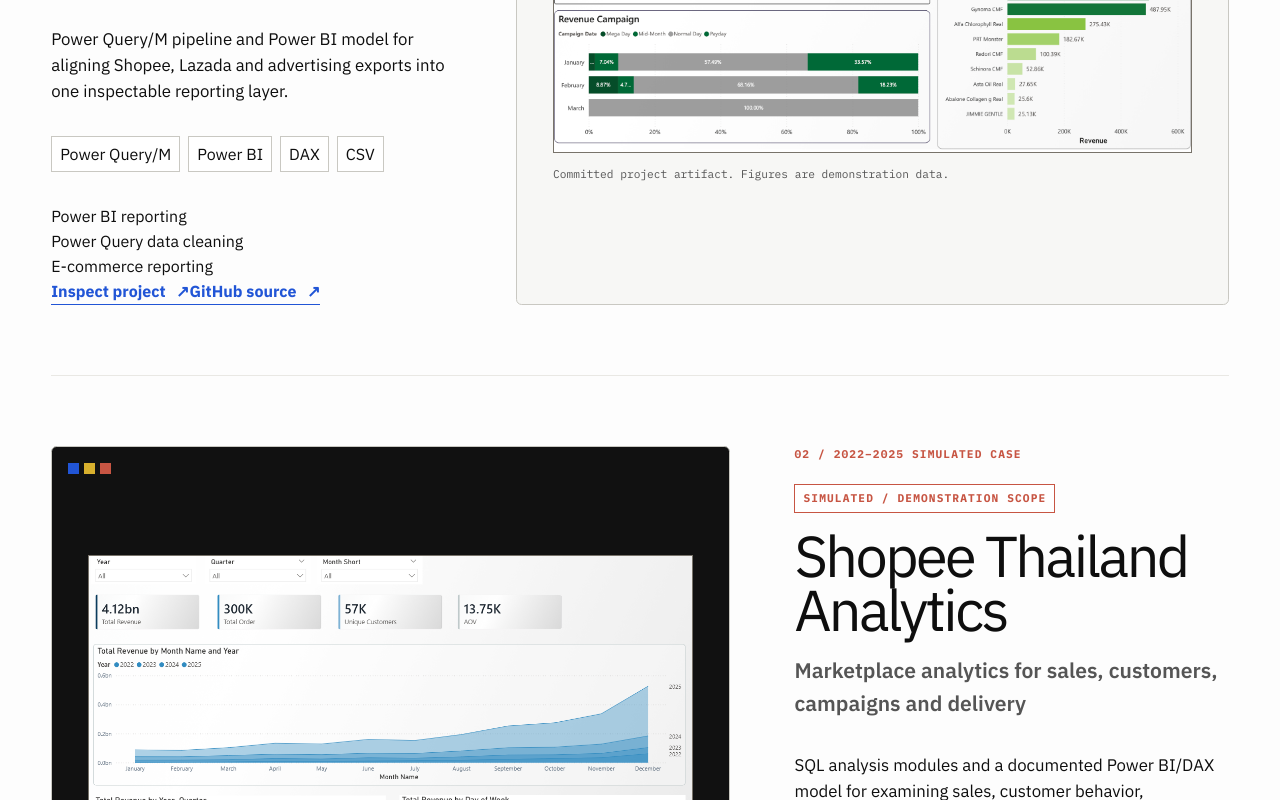
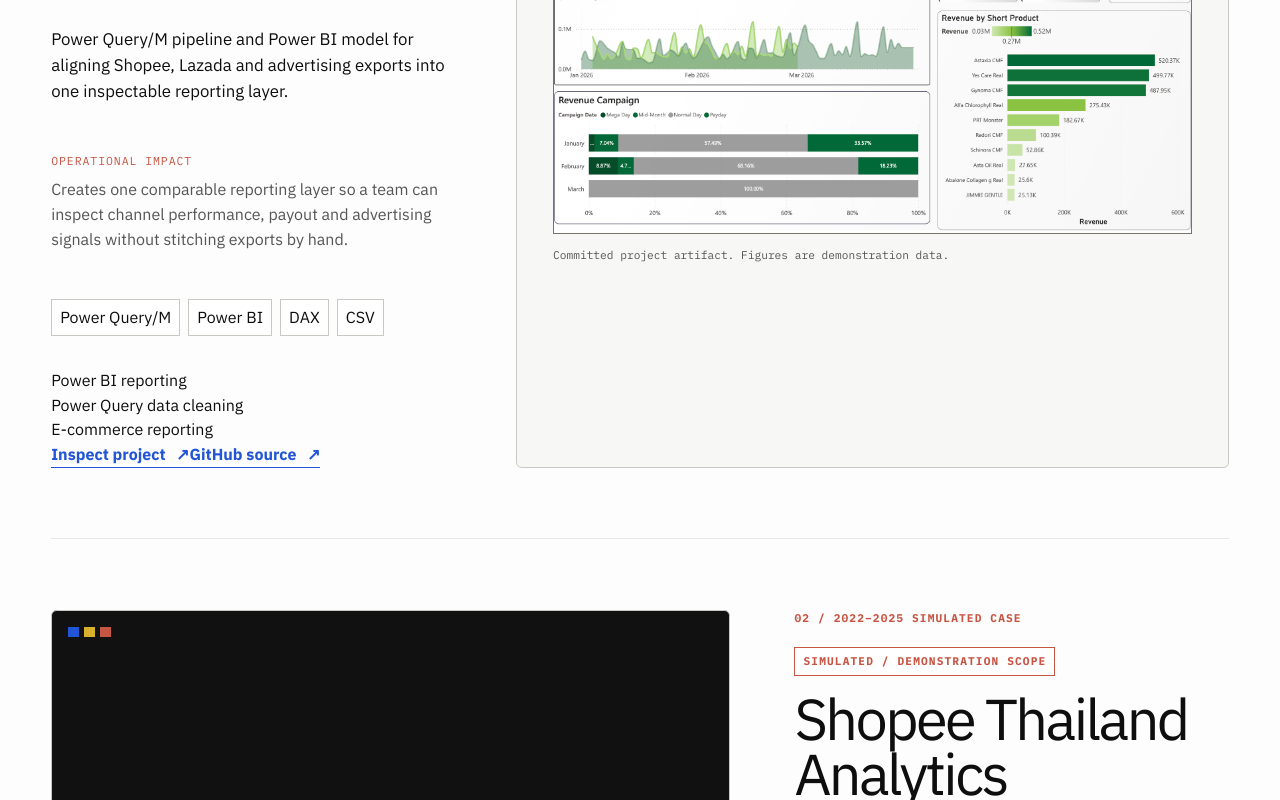
Before and after one commit to adulsaa-q/adulsaa-q.github.io, a Next.js app: page / in a window 1280 px wide. Shown: the part 1500-2300 px from the top of the page. Built offline with nearby package versions, Linux system fonts and the light colour scheme; no server answers; a web font is replaced by a local one.

Commit message:
feat: add evidence-bounded project impact narratives

```diff
--- a/src/app/globals.css
+++ b/src/app/globals.css
@@ -535,6 +535,28 @@
   max-width: 38rem;
   margin: 2rem 0;
   font-size: 1.05rem;
+}
+
+.project-impact {
+  max-width: 38rem;
+  margin: 0 0 2rem;
+  padding: 1rem 0;
+  border-block: 1px solid var(--line-soft);
+}
+
+.project-impact span {
+  display: block;
+  margin-bottom: 0.45rem;
+  color: var(--signal-primary);
+  font-family: var(--font-mono);
+  font-size: 0.72rem;
+  letter-spacing: 0.08em;
+  text-transform: uppercase;
+}
+
+.project-impact p {
+  margin: 0;
+  color: var(--text-secondary);
 }
 
 .project-meta {
--- a/src/app/page.tsx
+++ b/src/app/page.tsx
@@ -157,6 +157,10 @@
               <h3>{project.name}</h3>
               <p className="project-entry__title">{project.displayTitle}</p>
               <p className="project-entry__summary">{project.summary}</p>
+              <div className="project-impact">
+                <span>Operational impact</span>
+                <p>{project.impact}</p>
+              </div>
               <ul className="project-meta" aria-label={`${project.name} technologies`}>
                 {project.stack.slice(0, 4).map((item) => (
                   <li key={item}>{item}</li>
--- a/src/app/work/[slug]/page.tsx
+++ b/src/app/work/[slug]/page.tsx
@@ -120,6 +120,8 @@
         <p>{project.context}</p>
         <h3>Problem</h3>
         <p>{project.problem}</p>
+        <h3>Operational impact</h3>
+        <p>{project.impact}</p>
         <h3>Constraints</h3>
         <ul className="detail-list">
           {project.constraints.map((item) => <li key={item}>{item}</li>)}
--- a/src/app/work/page.tsx
+++ b/src/app/work/page.tsx
@@ -39,6 +39,7 @@
               <div className="work-card__details">
                 <span className="scope-label">{project.evidence.some((item) => item.class === "SIMULATED") ? "SIMULATED" : "EVIDENCE LED"}</span>
                 <p>{project.services.join(" / ")}</p>
+                <p><strong>Impact:</strong> {project.impact}</p>
                 <p>{project.limitations[0]}</p>
               </div>
             </div>
--- a/src/content/projects.ts
+++ b/src/content/projects.ts
@@ -15,6 +15,8 @@
       "Marketplace sales and advertising exports arrive with incompatible columns, status labels, fee fields and reporting periods.",
     problem:
       "A reporting view needs comparable platform, order and marketing data without treating incomplete months as completed periods.",
+    impact:
+      "Creates one comparable reporting layer so a team can inspect channel performance, payout and advertising signals without stitching exports by hand.",
     constraints: [
       "Repository assets use synthetic/anonymized demonstration data.",
       "The public repository does not include a Power BI PBIX file, live API integration or scheduled refresh proof.",
@@ -102,6 +104,8 @@
       "A simulated Shopee Thailand marketplace dataset is used as a portfolio case to explore executive-level commercial and operational questions.",
     problem:
       "Operational marketplace records need a legible model for connecting sales trends, customer retention, campaign activity and courier performance.",
+    impact:
+      "Turns separate commercial and logistics questions into a shared analytical model for clearer review of sales, retention, campaigns and delivery.",
     constraints: [
       "The README describes a simulated 300,000-order case; this is not Shopee internal/client data.",
       "The public repository has no committed PBIX, automated tests, CI workflow or licence file.",
@@ -183,6 +187,8 @@
       "Spreadsheet-based processes can create incompatible layouts and weak traceability when repeated scripts write directly to reporting surfaces.",
     problem:
       "A financial-data workflow needs a database source of truth, repeatable parsing, explicit validation tiers and a recoverable audit trail.",
+    impact:
+      "Creates a repeatable path from statement input to validated, traceable records, reducing ambiguity when financial-data loads are retried or reviewed.",
     constraints: [
       "Current parser scope is KBank PDF statements plus a basic generic fallback.",
       "Statements, transaction data, email content and error payloads are sensitive and are never displayed on this portfolio.",
@@ -276,6 +282,8 @@
       "A long commitment can lose urgency when it has no visible, daily accountability mechanism.",
     problem:
       "The deadline tool needs to preserve correct remaining-time behavior across sleep/resume, calendar boundaries and local state changes.",
+    impact:
+      "Keeps a long-term deadline visible and derived from the current timestamp, so local users can review remaining time without relying on a drifting counter.",
     constraints: [
       "The project is portfolio code, not a signed or hardened production release.",
       "The app is local/offline; it does not demonstrate external SaaS/API integration.",
--- a/src/types/project.ts
+++ b/src/types/project.ts
@@ -50,6 +50,7 @@
   summary: string;
   context: string;
   problem: string;
+  impact: string;
   constraints: string[];
   input: string[];
   system: string[];
```
Also changed, not shown: 2 other files (tests, documents, lock files or other folders).
